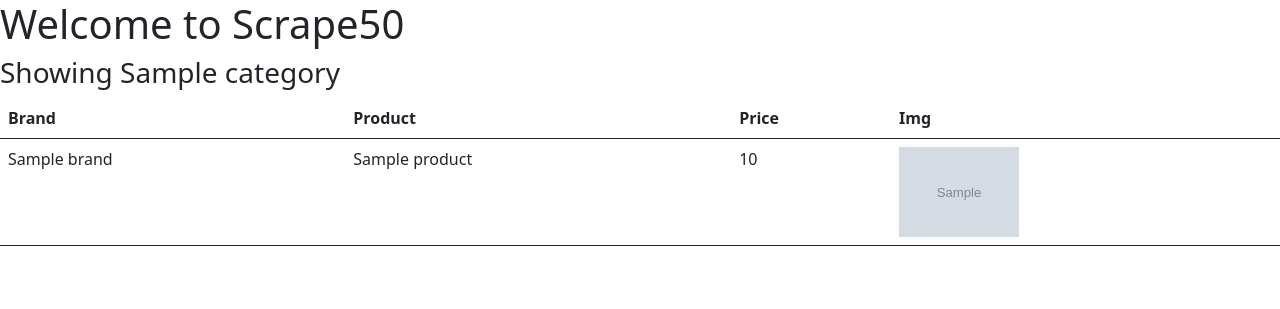
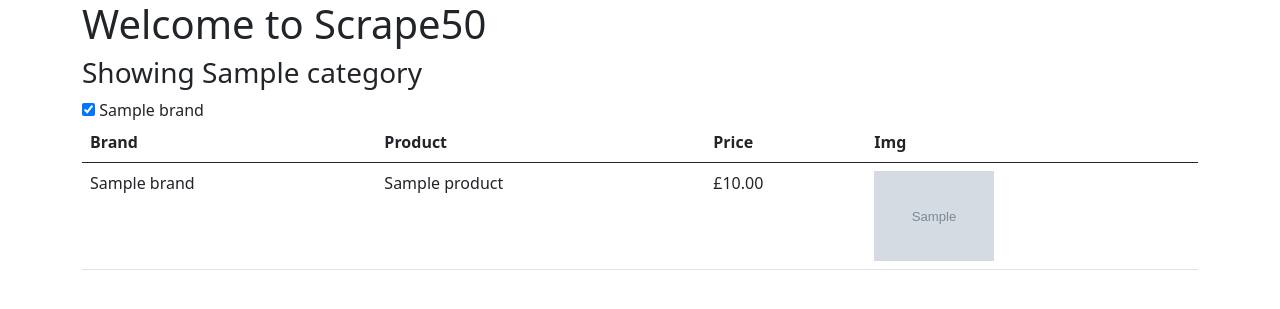
Before and after one commit to languephone/Scrape50, a Flask app: template templates/index.html in a window 1280 px wide. Shown: the top 309 px of the page. Run offline with Flask 2, Linux system fonts and the light colour scheme; the template is opened without the code that fills it: most values are stand-ins (such as "Sample title", 1, 10 or a date in 2020); grey boxes marked "Sample" are stand-in pictures.

Commit message:
Added checkboxes to let user choose which brands included.  Not yet functional.

```diff
--- a/application.py
+++ b/application.py
@@ -2,6 +2,13 @@ from flask import Flask, render_template
 import csv
 
 app = Flask(__name__)
+
+def gbp(value):
+    """Format value as GBP."""
+    return f"£{value:,.2f}"
+
+# Custom filter
+app.jinja_env.filters["gbp"] = gbp
 
 @app.route("/")
 def index():
@@ -17,9 +24,8 @@ def category(category):
         dict_reader = csv.DictReader(f)
         for row in dict_reader:
             if row['category'] == category:
+                row['price'] = float(row['price'])
                 products.append(row)
     products.sort(key = lambda i: float(i['price']))
 
-
-
     return render_template("index.html", category=category, products=products)
--- a/static/styles.css
+++ b/static/styles.css
@@ -2,3 +2,7 @@ img {
     width: 120px;
     height: auto;
 }
+
+td, th {
+    max-width: 200px;
+}
--- a/templates/index.html
+++ b/templates/index.html
@@ -12,10 +12,17 @@
         <link href="/static/styles.css" rel="stylesheet">
     </head>
     <body>
+        <div class="container">
             <h1>Welcome to Scrape50</h1>
             <h3>Showing {{ category }}</h3>
-
-        <div class="section">
+        </div>
+        <div class="container">
+            {% for product in products %}
+            <input type="checkbox" name="{{ product['brand'] }}" value="{{ product['brand'] }}" checked>
+            <label for="{{ product['brand'] }}">{{ product['brand'] }}</label>
+            {% endfor %}
+        </div>
+        <div class="container">
             <table class="table">
                 <thead>
                     <tr>
@@ -30,11 +37,13 @@
                     <tr>
                         <td>{{ product['brand'] }}</td>
                         <td>{{ product['name'] }}</td>
-                    <td>{{ product['price'] }}</td>
+                        <td>{{ product['price'] | gbp }}</td>
                         <td><img src="{{ product['image_link'] }}" alt="{{ product['name'] }}"/></td>
                     </tr>
                     {% endfor %}
                 </tbody>
+            </table>
+        </div>
         <script src="https://cdn.jsdelivr.net/npm/bootstrap@5.0.0-beta3/dist/js/bootstrap.bundle.min.js" integrity="sha384-JEW9xMcG8R+pH31jmWH6WWP0WintQrMb4s7ZOdauHnUtxwoG2vI5DkLtS3qm9Ekf" crossorigin="anonymous"></script>
     </body>
 </html>
```
Lines whose indentation alone changed are shown as unchanged.
